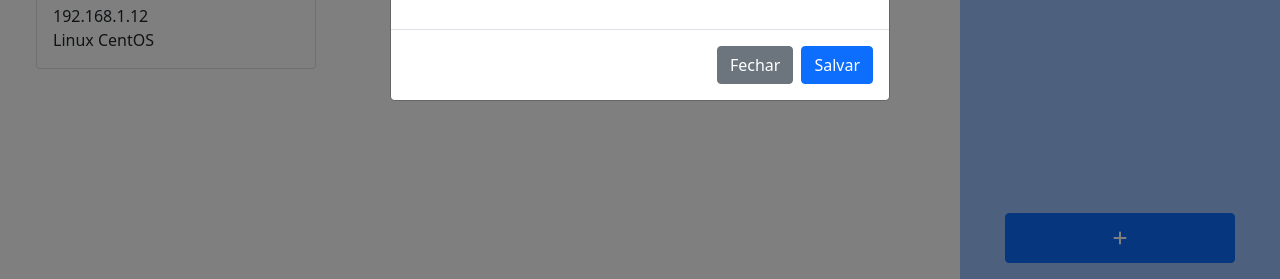
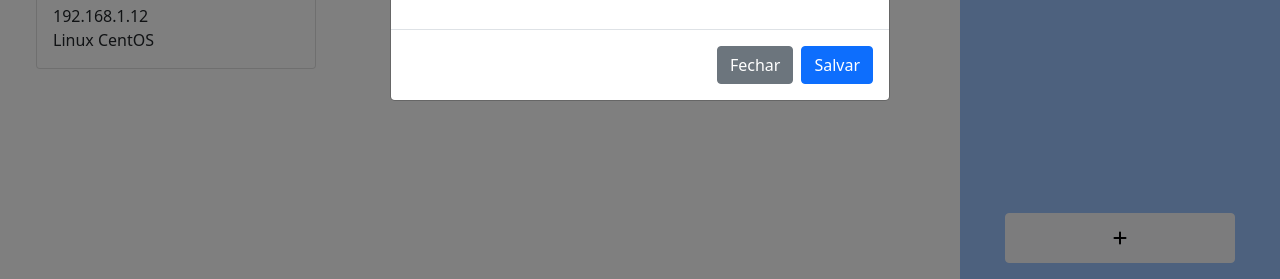
Before and after one commit to Kyoto-01/Real-Time-Host, a plain HTML site: page index.html in a window 1280 px wide. Both pictures are taken after a click on the button 1119 px from the left and 759 px from the top of the page. Shown: the part 521-800 px from the top of the page. Drawn offline with nearby package versions, Linux system fonts and the light colour scheme.

Commit message:
hotfix in modal

```diff
--- a/index.html
+++ b/index.html
@@ -1,12 +1,14 @@
 <!DOCTYPE html>
 <html lang="pt-BR">
+
 <head>
   <meta charset="UTF-8">
   <meta http-equiv="X-UA-Compatible" content="IE=edge">
   <meta name="viewport" content="width=device-width, initial-scale=1.0">
 
   <!-- Bootstrap CSS -->
-    <link href="https://cdn.jsdelivr.net/npm/bootstrap@5.1.3/dist/css/bootstrap.min.css" rel="stylesheet" integrity="sha384-1BmE4kWBq78iYhFldvKuhfTAU6auU8tT94WrHftjDbrCEXSU1oBoqyl2QvZ6jIW3" crossorigin="anonymous">
+  <link href="https://cdn.jsdelivr.net/npm/bootstrap@5.1.3/dist/css/bootstrap.min.css" rel="stylesheet"
+    integrity="sha384-1BmE4kWBq78iYhFldvKuhfTAU6auU8tT94WrHftjDbrCEXSU1oBoqyl2QvZ6jIW3" crossorigin="anonymous">
 
   <!-- CSS adicional -->
   <link href="css/index.css" rel="stylesheet">
@@ -16,6 +18,7 @@
 
   <title>Real Time Host</title>
 </head>
+
 <body>
   <header class="position-fixed">
     <span id="site-name" class="ms-5 fw-bolder">Real Time Host</span>
@@ -29,11 +32,13 @@
             <label for="search" class="form-label">Pesquisar host</label>
             <div class="d-flex justify-content-start">
               <input id="search" class="form-control me-2" type="text" placeholder="hostname ou IP" style="width:70%;">
-                            <button type="button" class="btn btn-light" name="search" value="ir" style="width:58px;"><i class="fa-solid fa-magnifying-glass"></i></button>
+              <button type="button" class="btn btn-light" name="search" value="ir" style="width:58px;"><i
+                  class="fa-solid fa-magnifying-glass"></i></button>
             </div>
           </div>
           <div class="mb-3">
-                        <button type="button" class="btn btn-primary" class="btn btn-light" data-bs-toggle="modal" data-bs-target="#addhostModal" name="add" value="adicionar host" style="width:18vw; height:50px;"><i class="fa-solid fa-plus" ></i></button>
+            <button type="button" class="btn btn-light" data-bs-toggle="modal" data-bs-target="#addhostModal" name="add"
+              value="adicionar host" style="width:18vw; height:50px;"><i class="fa-solid fa-plus"></i></button>
           </div>
         </div>
 
@@ -49,9 +54,7 @@
   <footer></footer>
 
   <!-- Modal -->
-
-<!-- Modal -->
-<div class="modal fw-bold" id="addhostModal" tabindex="-1" role="dialog" aria-labelledby="addhostLabel">
+  <div class="modal fade fw-bold" id="addhostModal" tabindex="-1" role="dialog" aria-labelledby="addhostLabel">
     <div class="modal-dialog modal-dialog-centered" role="document">
       <div class="modal-content">
         <div class="modal-header">
@@ -83,7 +86,10 @@
   </div>
 
   <!-- Option 1: Bootstrap Bundle with Popper -->
-    <script src="https://cdn.jsdelivr.net/npm/bootstrap@5.1.3/dist/js/bootstrap.bundle.min.js" integrity="sha384-ka7Sk0Gln4gmtz2MlQnikT1wXgYsOg+OMhuP+IlRH9sENBO0LRn5q+8nbTov4+1p" crossorigin="anonymous"></script>
+  <script src="https://cdn.jsdelivr.net/npm/bootstrap@5.1.3/dist/js/bootstrap.bundle.min.js"
+    integrity="sha384-ka7Sk0Gln4gmtz2MlQnikT1wXgYsOg+OMhuP+IlRH9sENBO0LRn5q+8nbTov4+1p"
+    crossorigin="anonymous"></script>
   <script src="./js/src/main.js" type="module"></script>
 </body>
+
 </html>
```
Lines whose indentation alone changed are shown as unchanged.
